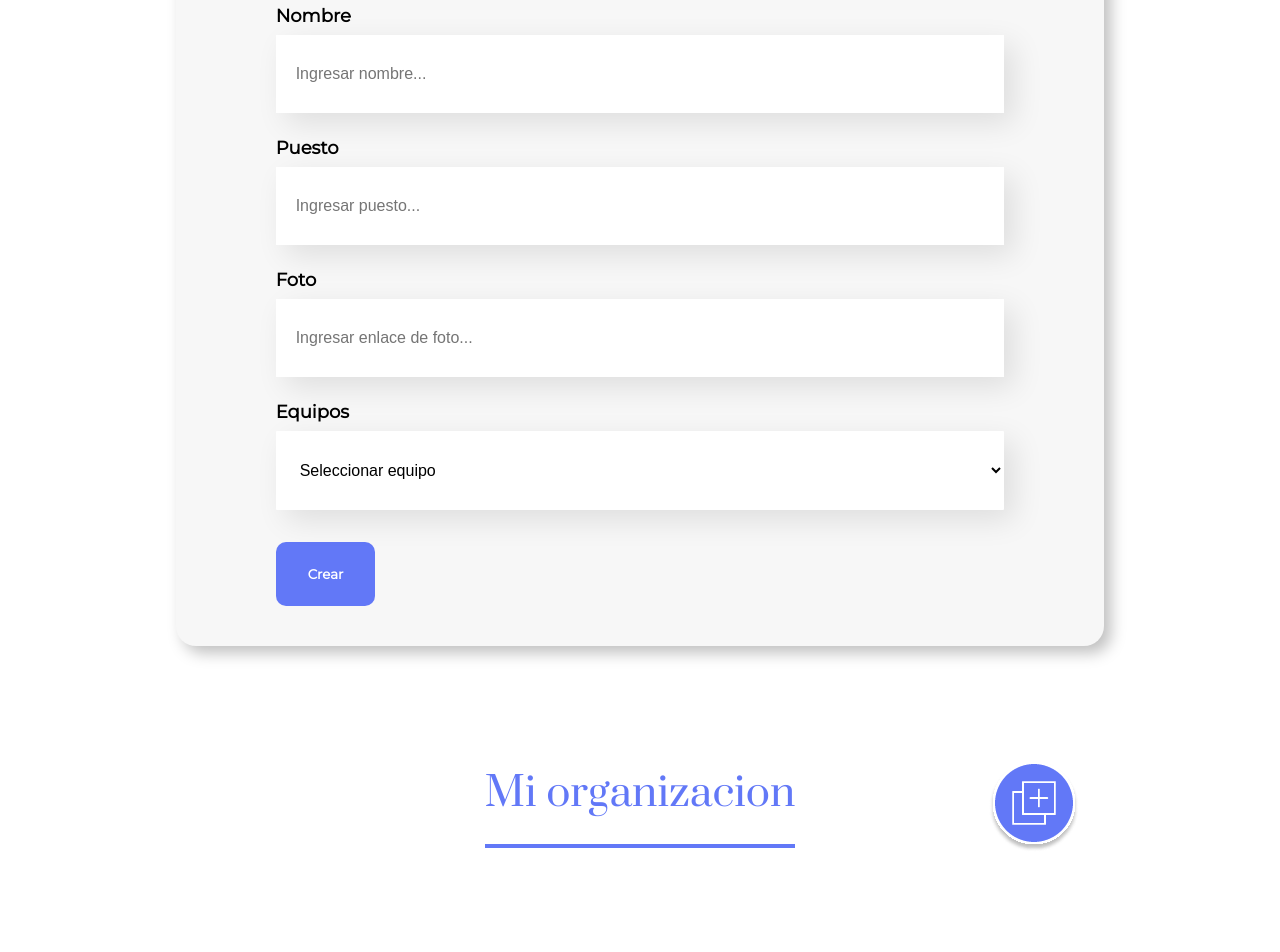
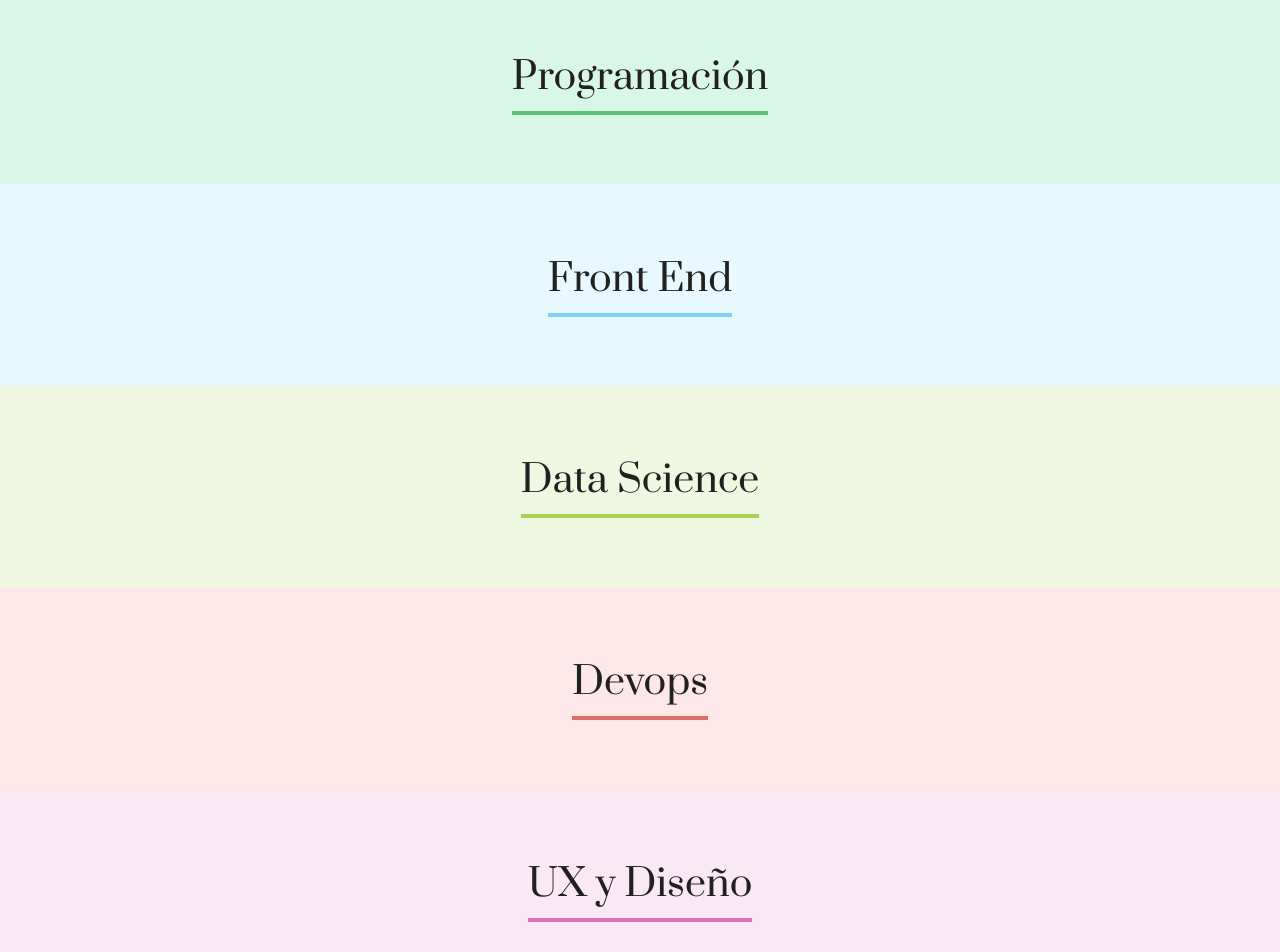
Before and after one commit to AdrianL824/ORg-React, a React (Create React App) app: page / in a window 1280 px wide. Shown: the part 680-1632 px from the top of the page. Before the commit the page ends 1568 px from the top, so only its background shows below. Built offline with nearby package versions, Linux system fonts and the light colour scheme.

Commit message:
Clase 7 React and Js Fix: Selector

```diff
--- a/src/App.js
+++ b/src/App.js
@@ -3,21 +3,61 @@ import "./App.css";
 import Header from "./components/Header/Header";
 import Formulario from "./components/Formulario/Formulario";
 import MiOrg from "./components/MiOrg/MiOrg";
+import Equipo from "./components/Equipo/Equipo";
 
 function App() {
-  const [mostrarFormulario, actualizarMostrar] = useState(true);
+  const [mostrarFormulario, actualizarMostrar] = useState(false);
   const cambiarMostrar = () => {
     actualizarMostrar(!mostrarFormulario);
   };
   // Ternario --> condition ? seMuestra : noSeMuestra
   // Otro metodo --> Condicion && seMuestra
+
+  //Lista de equipos
+  const equipos = [
+    {
+      titulo: "Programación",
+      colorPrimario: "#57C278",
+      colorSecundario: "#D9F7E9",
+    },
+    {
+      titulo: "Front End",
+      colorPrimario: "#82CFFA",
+      colorSecundario: "#E8F8FF",
+    },
+    {
+      titulo: "Data Science",
+      colorPrimario: "#A6D157",
+      colorSecundario: "#F0F8E2",
+    },
+    { titulo: "Devops", colorPrimario: "#E06B69", colorSecundario: "#FDE7E8" },
+    {
+      titulo: "UX y Diseño",
+      colorPrimario: "#DB6EBF",
+      colorSecundario: "#FAE9F5",
+    },
+    { titulo: "Móvil", colorPrimario: "#FFBA05", colorSecundario: "#FFF5D9" },
+    {
+      titulo: "Innovación y Gestión",
+      colorPrimario: "#FF8A29",
+      colorSecundario: "#FFEEDF",
+    },
+  ];
+
   return (
     <div className="App">
       {/* <Header></Header>
       {}<Header()  */}
       <Header />
-      {mostrarFormulario ? <Formulario /> : <></>}
+      {mostrarFormulario ? (
+        <Formulario equipos={equipos.map((equipo) => equipo.titulo)} />
+      ) : (
+        <></>
+      )}
       <MiOrg cambiarMostrar={cambiarMostrar} />
+      {equipos.map((equipo) => (
+        <Equipo datos={equipo} key={equipo.titulo} />
+      ))}
     </div>
   );
 }
--- /dev/null
+++ b/src/components/Equipo/Equipo.css
@@ -0,0 +1,14 @@
+.equipo{
+    width: 100%;
+    padding: 32px;
+    box-sizing: border-box;
+    font-size: 32px;
+}
+
+.equipo h3{
+    font-weight: 400;
+    color: #212121;
+    border-bottom: 4px solid ;
+    display: inline-block;
+    padding-bottom: 8px;
+}
--- /dev/null
+++ b/src/components/Equipo/Equipo.jsx
@@ -0,0 +1,17 @@
+import "./Equipo.css";
+
+const Equipo = (props) => {
+  //Destructuracion
+  const { colorPrimario, colorSecundario, titulo } = props.datos;
+
+  const secundario = { backgroundColor: colorSecundario };
+  const primario = { borderColor: colorPrimario };
+
+  return (
+    <section className="equipo" style={secundario}>
+      <h3 style={primario}>{titulo}</h3>
+      <div className="colaboradores"></div>
+    </section>
+  );
+};
+export default Equipo;
--- a/src/components/Formulario/Formulario.jsx
+++ b/src/components/Formulario/Formulario.jsx
@@ -4,7 +4,7 @@ import CampoTexto from "../CampoTexto/CampoTexto";
 import ListaOpciones from "../ListaOpciones/ListaOpciones";
 import Boton from "../Boton/Boton";
 
-const Formulario = () => {
+const Formulario = (props) => {
   const [nombre, setNombre] = useState("");
   const [puesto, setPuesto] = useState("");
   const [foto, setFoto] = useState("");
@@ -47,7 +47,11 @@ const Formulario = () => {
           valor={foto}
           setValor={setFoto}
         />
-        <ListaOpciones valor={equipo} setEquipo={setEquipo} />
+        <ListaOpciones
+          valor={equipo}
+          setEquipo={setEquipo}
+          equipos={props.equipos}
+        />
         <Boton>Crear</Boton>
       </form>
     </section>
--- a/src/components/ListaOpciones/ListaOpciones.jsx
+++ b/src/components/ListaOpciones/ListaOpciones.jsx
@@ -4,15 +4,6 @@ const ListaOpciones = (props) => {
   // metodo map -> arreglo.map((equipo,index) =>{
   //     return <option value=""></option>
   // })
-  const equipos = [
-    "Programación",
-    "Front End",
-    "Data Science",
-    "Devops",
-    "UX y Diseño",
-    "Móvil",
-    "Innovación y Gestión",
-  ];
 
   const manejarCambio = (e) => {
     console.log("Cambio", e.target.value);
@@ -26,7 +17,7 @@ const ListaOpciones = (props) => {
         <option value="" disabled defaultValue="" hidden>
           Seleccionar equipo
         </option>
-        {equipos.map((equipo, index) => (
+        {props.equipos.map((equipo, index) => (
           <option key={index} value={equipo}>
             {equipo}
           </option>
```
